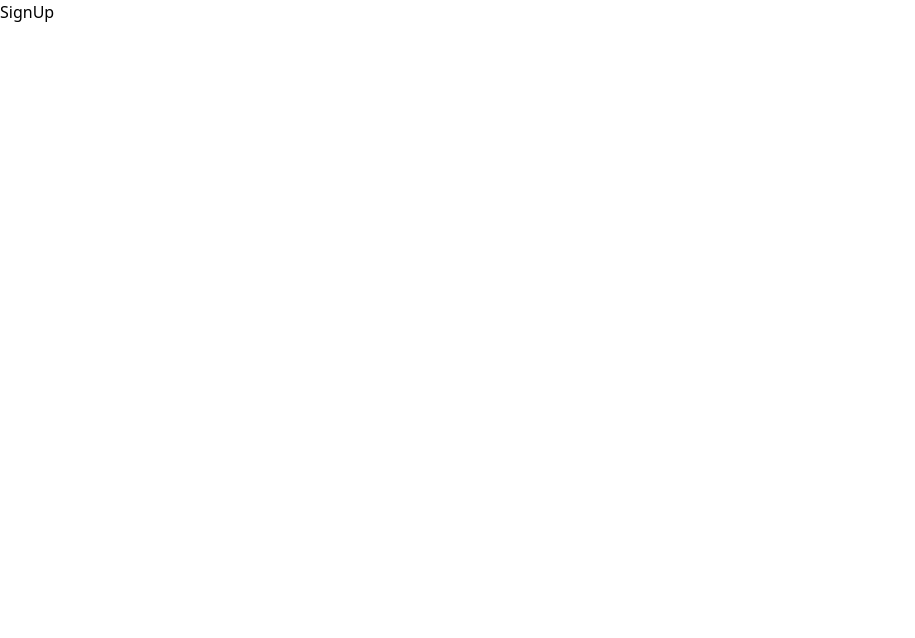
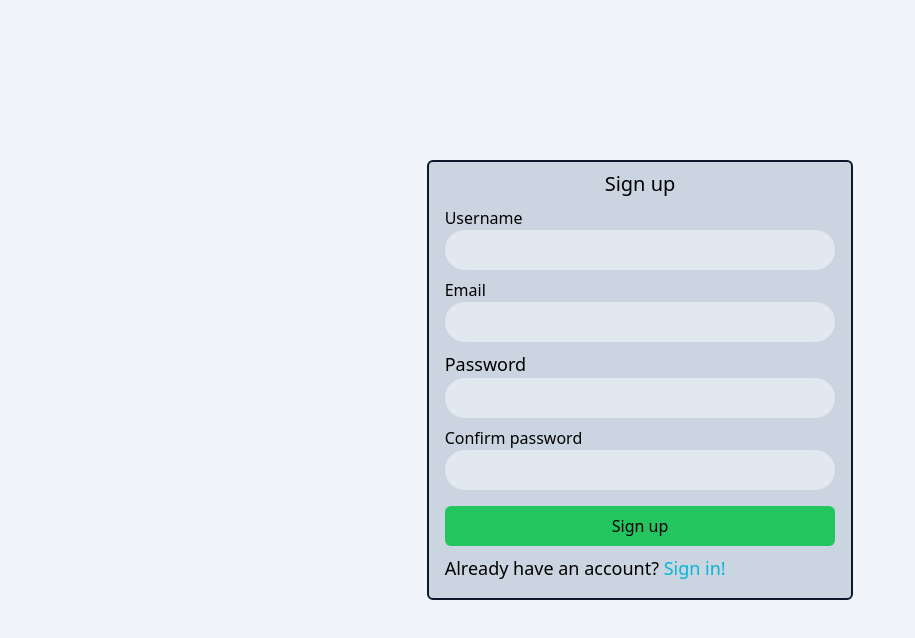
Before and after one commit to Floriian/crmfrontend, a React (Vite) app: page /auth/sign-up in a window 1280 px wide. Shown: the top 638 px of the page, without its empty margins (0-915 px from the left). Built offline with nearby package versions, Linux system fonts and the light colour scheme.

Commit message:
Basic sign in & sign up page.

```diff
--- a/src/pages/auth/SignIn.tsx
+++ b/src/pages/auth/SignIn.tsx
@@ -1,7 +1,103 @@
 import React from 'react';
+import { useForm, type SubmitHandler } from 'react-hook-form';
+import { zodResolver } from '@hookform/resolvers/zod';
+import { SignInSchema, TSignIn } from '../../types';
+import { motion } from 'framer-motion';
+import { Button } from '../../components/Form';
+import classNames from 'classnames';
+import { Link } from 'react-router-dom';
+function SignIn() {
+  const {
+    handleSubmit,
+    register,
+    formState: { errors },
+  } = useForm<TSignIn>({
+    resolver: zodResolver(SignInSchema),
+  });
 
-function SignIn() {
-  return <div>SignIn</div>;
+  const errorClass = classNames({
+    'border-2 border-red-500 ': errors?.password || errors?.username,
+  });
+
+  const onFormSubmit: SubmitHandler<TSignIn> = (d) => {
+    console.log(d);
+  };
+
+  return (
+    <div className="flex h-screen justify-center bg-slate-100 text-black dark:bg-slate-900 dark:text-white">
+      <motion.div
+        className="m-auto h-auto w-full rounded-md border-2 border-slate-900 bg-slate-300 p-2 dark:border-slate-300 dark:bg-slate-800 md:w-4/12"
+        initial={{
+          opacity: 0,
+        }}
+        animate={{
+          y: '-20px',
+          opacity: 1,
+        }}
+        transition={{
+          duration: 0.8,
+        }}
+      >
+        <h2 className="text-center text-xl">Sign in</h2>
+        <form className="m-2" onSubmit={handleSubmit(onFormSubmit)}>
+          <div className="mb-2">
+            <label htmlFor="username" className="block">
+              Username
+            </label>
+            <input
+              type="text"
+              id="username"
+              className={errorClass + 'w-full'}
+              {...register('username')}
+            />
+            {errors?.username && (
+              <motion.p
+                className="text-sm text-red-500"
+                initial={{ opacity: 0, y: -20 }}
+                animate={{ opacity: 1, y: 0 }}
+              >
+                {errors?.username?.message}{' '}
+              </motion.p>
+            )}
+          </div>
+          <div className="mb-2">
+            <label htmlFor="password" className="block">
+              Password
+            </label>
+            <input
+              type="password"
+              id="password"
+              className={errorClass + 'w-full'}
+              {...register('password')}
+            />
+            {errors?.password && (
+              <motion.p
+                className="text-sm text-red-500"
+                initial={{ opacity: 0, y: -20 }}
+                animate={{ opacity: 1, y: 0 }}
+              >
+                {errors?.password?.message}
+              </motion.p>
+            )}
+          </div>
+          <Button variant="confirm" className="mt-2 w-full">
+            Sign in
+          </Button>
+        </form>
+        <div className="m-2">
+          <p className="text-lg">
+            Don't have an account?{' '}
+            <Link
+              to="/auth/sign-up"
+              className="text-cyan-500 transition-colors duration-150 hover:text-cyan-600"
+            >
+              Sign up!
+            </Link>
+          </p>
+        </div>
+      </motion.div>
+    </div>
+  );
 }
 
 export default SignIn;
--- a/src/pages/auth/SignUp.tsx
+++ b/src/pages/auth/SignUp.tsx
@@ -1,7 +1,143 @@
 import React from 'react';
+import { useForm, type SubmitHandler } from 'react-hook-form';
+import { zodResolver } from '@hookform/resolvers/zod';
+import { SignUpSchema, TSignUp } from '../../types';
+import classNames from 'classnames';
+import { motion } from 'framer-motion';
+import { Button } from '../../components/Form';
+import { Link } from 'react-router-dom';
+function SignIn() {
+  const {
+    handleSubmit,
+    register,
+    formState: { errors },
+  } = useForm<TSignUp>({
+    resolver: zodResolver(SignUpSchema),
+  });
 
-function SignUp() {
-  return <div>SignUp</div>;
+  const errorClass = classNames({
+    'border-2 border-red-500 ': errors?.password || errors?.username,
+  });
+
+  const onFormSubmit: SubmitHandler<TSignUp> = (d) => {
+    console.log(d);
+  };
+
+  return (
+    <div className="flex h-screen justify-center bg-slate-100 text-black dark:bg-slate-900 dark:text-white">
+      <motion.div
+        className="m-auto h-auto w-full rounded-md border-2 border-slate-900 bg-slate-300 p-2 dark:border-slate-300 dark:bg-slate-800 md:w-4/12"
+        initial={{
+          opacity: 0,
+        }}
+        animate={{
+          y: '-20px',
+          opacity: 1,
+        }}
+        transition={{
+          duration: 0.8,
+        }}
+      >
+        <h2 className="text-center text-xl">Sign up</h2>
+        <form className="m-2" onSubmit={handleSubmit(onFormSubmit)}>
+          <div className="mb-2">
+            <label htmlFor="username" className="text-text-lg block">
+              Username
+            </label>
+            <input
+              type="text"
+              id="username"
+              className={errorClass + 'w-full'}
+              {...register('username')}
+            />
+            {errors?.username && (
+              <motion.p
+                className="text-sm text-red-500"
+                initial={{ opacity: 0, y: -20 }}
+                animate={{ opacity: 1, y: 0 }}
+              >
+                {errors?.username?.message}{' '}
+              </motion.p>
+            )}
+          </div>
+          <div className="mb-2">
+            <label htmlFor="username" className="text-text-lg block">
+              Email
+            </label>
+            <input
+              type="text"
+              id="email"
+              className={errorClass + 'w-full'}
+              {...register('email')}
+            />
+            {errors?.email && (
+              <motion.p
+                className="text-sm text-red-500"
+                initial={{ opacity: 0, y: -20 }}
+                animate={{ opacity: 1, y: 0 }}
+              >
+                {errors?.email?.message}{' '}
+              </motion.p>
+            )}
+          </div>
+          <div className="mb-2">
+            <label htmlFor="password" className="block text-lg">
+              Password
+            </label>
+            <input
+              type="password"
+              id="password"
+              className={errorClass + 'w-full'}
+              {...register('password')}
+            />
+            {errors?.password && (
+              <motion.p
+                className="text-sm text-red-500"
+                initial={{ opacity: 0, y: -20 }}
+                animate={{ opacity: 1, y: 0 }}
+              >
+                {errors?.password?.message}
+              </motion.p>
+            )}
+          </div>
+          <div className="mb-2">
+            <label htmlFor="password" className="text-lgl block">
+              Confirm password
+            </label>
+            <input
+              type="password"
+              id="password"
+              {...register('confirm')}
+              className={errorClass + 'w-full'}
+            />
+            {errors?.confirm && (
+              <motion.p
+                className="text-sm text-red-500"
+                initial={{ opacity: 0, y: -20 }}
+                animate={{ opacity: 1, y: 0 }}
+              >
+                {errors?.confirm?.message}
+              </motion.p>
+            )}
+          </div>
+          <Button variant="confirm" className="mt-2 w-full">
+            Sign up
+          </Button>
+        </form>
+        <div className="m-2">
+          <p className="text-lg">
+            Already have an account?{' '}
+            <Link
+              to="/auth/sign-in"
+              className="text-cyan-500 transition-colors duration-150 hover:text-cyan-600"
+            >
+              Sign in!
+            </Link>
+          </p>
+        </div>
+      </motion.div>
+    </div>
+  );
 }
 
-export default SignUp;
+export default SignIn;
```
